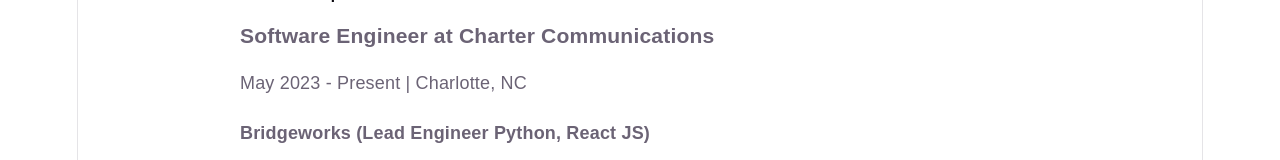
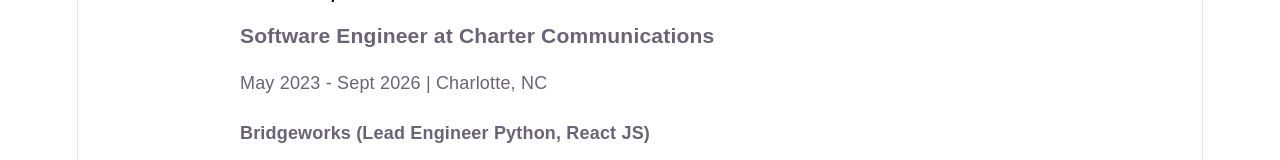
Before and after one commit to oal32/resume-oner, a React (Vite) app in the folder resume-client/: page / in a window 1280 px wide. Shown: the part 183-343 px from the top of the page. Built offline with nearby package versions, Linux system fonts and the light colour scheme.

Commit message:
updated resume

```diff
--- a/resume-client/src/Resume.tsx
+++ b/resume-client/src/Resume.tsx
@@ -16,7 +16,7 @@
         <h2>Work Experience</h2>
         <div className="entry">
           <h3>Software Engineer at Charter Communications</h3>
-          <p>May 2023 - Present | Charlotte, NC</p>
+          <p>May 2023 - Sept 2026 | Charlotte, NC</p>
           <h4>Bridgeworks (Lead Engineer Python, React JS)</h4>
           <ul>
             <li>Led the development of a synchronization tool (Jira/Octane) central to change management, enabling clear task tracking and status visibility for all engineering and testing stakeholders.</li>
```
